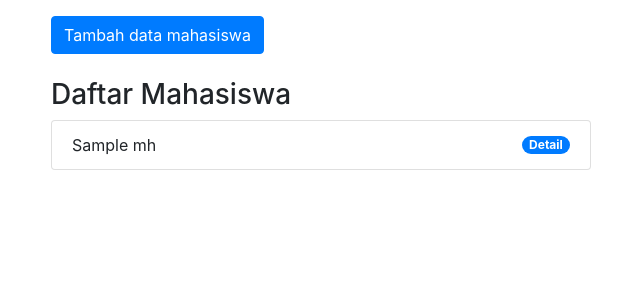
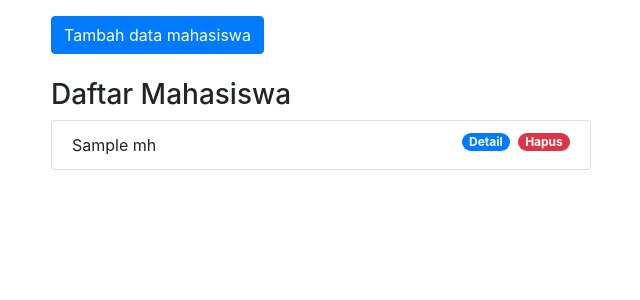
Before and after one commit to ridlw13/TUGAS-3-MVC, a PHP site: the page made by app/views/mahasiswa/index.php in a window 1280 px wide. Shown: the part 56-356 px from the top of the page, without its empty margins (34-674 px from the left). Run offline with PHP 8.4, Linux system fonts and the light colour scheme; the template is opened without the code that fills it: most values are stand-ins (such as "Sample title", 1, 10 or a date in 2020); some libraries are stand-ins or nearby versions.

Commit message:
Menambahkan fitur hapus data mahasiswa

```diff
--- a/app/views/mahasiswa/index.php
+++ b/app/views/mahasiswa/index.php
@@ -17,9 +17,10 @@
             <ul class="list-group">
 
                 <?php foreach ( $data['mhs'] as $mhs )  : ?>
-                    <li class="list-group-item d-flex justify-content-between align-items-center">
+                    <li class="list-group-item ">
                     <?= $mhs['nama']; ?>
-                    <a href="<?= BASEURL; ?>/mahasiswa/detail/ <?= $mhs['id'] ?>" class="badge badge-primary badge-pill">Detail</a>
+                    <a href="<?= BASEURL; ?>/mahasiswa/hapus/ <?= $mhs['id'] ?>" class="badge badge-danger badge-pill float-right ml-2" onclick="return confirm('Apakah anda yakin ingin menghapus data ini ? ');">Hapus</a>
+                    <a href="<?= BASEURL; ?>/mahasiswa/detail/ <?= $mhs['id'] ?>" class="badge badge-primary badge-pill float-right ml-1">Detail</a>
                     </li>
                 <?php endforeach; ?>
             </ul>
```
Also changed, not shown: app/controllers/Mahasiswa.php (+12 -0 lines), app/models/Mahasiswa_model.php (+11 -0 lines).
